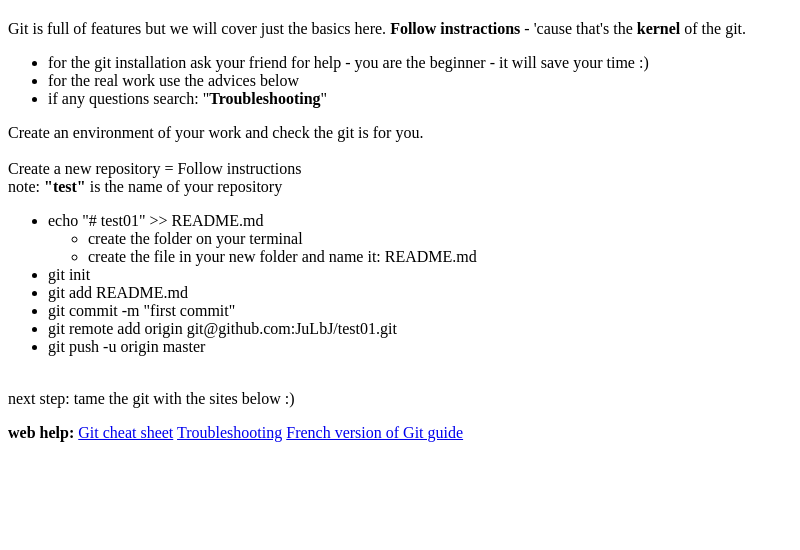
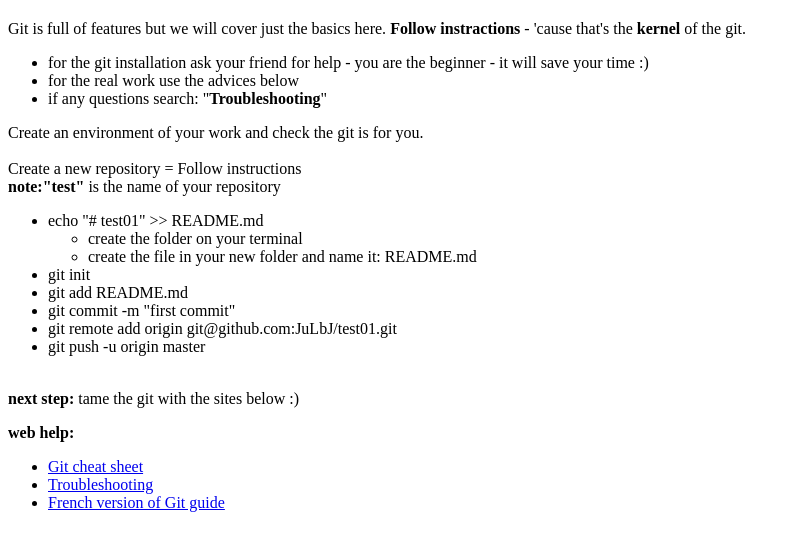
Before and after one commit to JuLbJ/02_wednesday_git, a plain HTML site: page index.html in a window 1280 px wide. Shown: the part 96-646 px from the top of the page, without its empty margins (0-800 px from the left). Drawn offline with Linux system fonts and the light colour scheme.

Commit message:
listing web address

```diff
--- a/index.html
+++ b/index.html
@@ -28,7 +28,7 @@
 
 						Create a new repository = Follow instructions <br>
 
-								note: <strong>"test"</strong> is the name of your repository <br>
+								<b>note:</b><strong>"test"</strong> is the name of your repository <br>
 				<ul>
 						<li>echo "# test01" >> README.md
 							<ul>
@@ -41,24 +41,16 @@
 						<li>git remote add origin git@github.com:JuLbJ/test01.git</li>
 						<li>git push -u origin master</li>
 				</ul><br>
-						next step: tame the git with the sites below :)
+						<b>next step:</b> tame the git with the sites below :)
 
 				</p>
-
-
-
-
-
-
-
-
-
-
-
 				<p>
-					<b>web help:</b>    <a href="https://www.git-tower.com/blog/git-cheat-sheet/">Git cheat sheet</a>
-															<a href="http://stackoverflow.com/questions/11816424/understanding-the-basics-of-git-and-github">Troubleshooting</a>
-															<a href="http://rogerdudler.github.io/git-guide/index.fr.html">French version of Git guide<a/>
+					<b>web help:</b>
+				<ul>
+					<li><a href="https://www.git-tower.com/blog/git-cheat-sheet/">Git cheat sheet</a></li>
+					<li><a href="http://stackoverflow.com/questions/11816424/understanding-the-basics-of-git-and-github">Troubleshooting</a></li>
+					<li><a href="http://rogerdudler.github.io/git-guide/index.fr.html">French version of Git guide<a/></li>
+				</ul>
 		</p>
   </body>
 </html>
```
